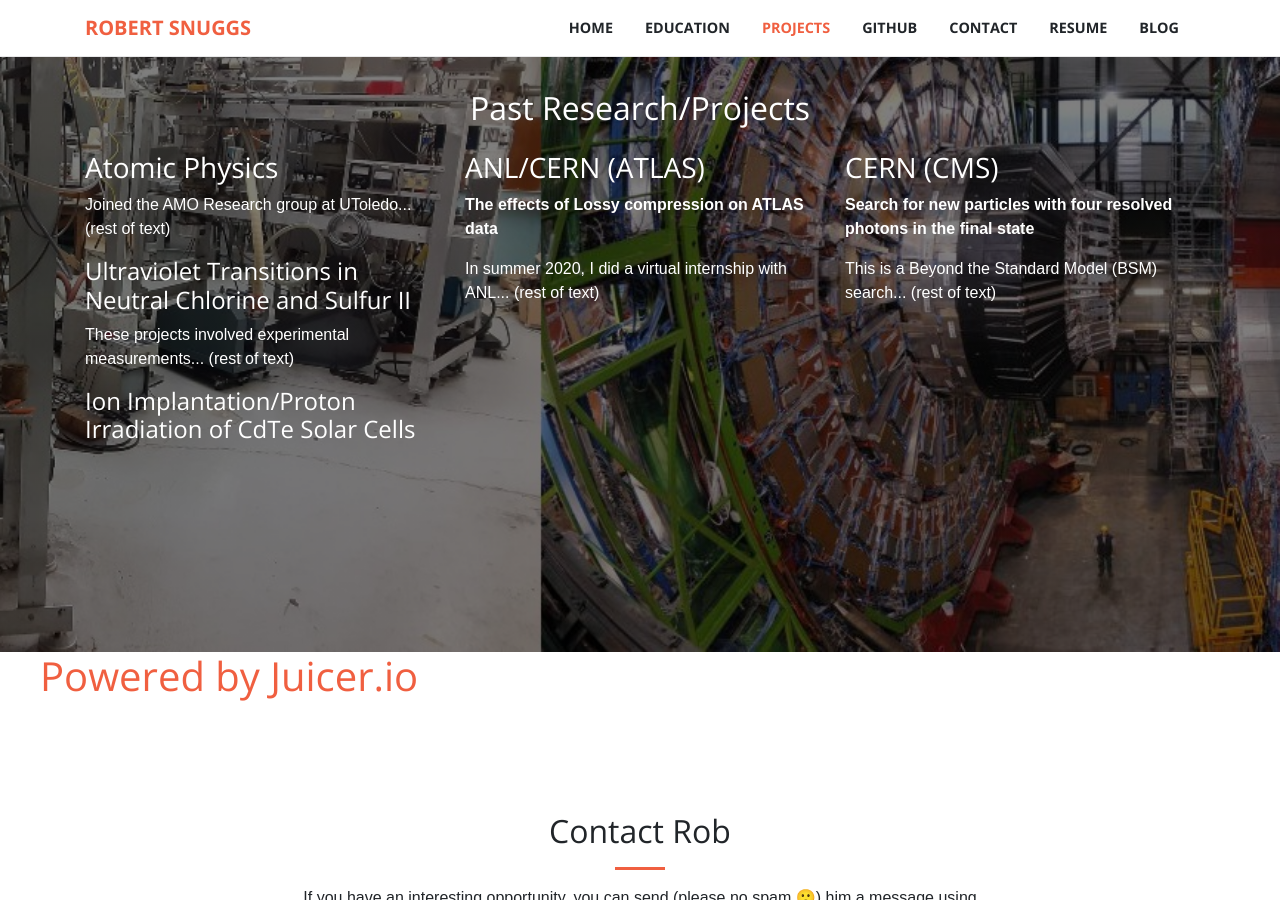
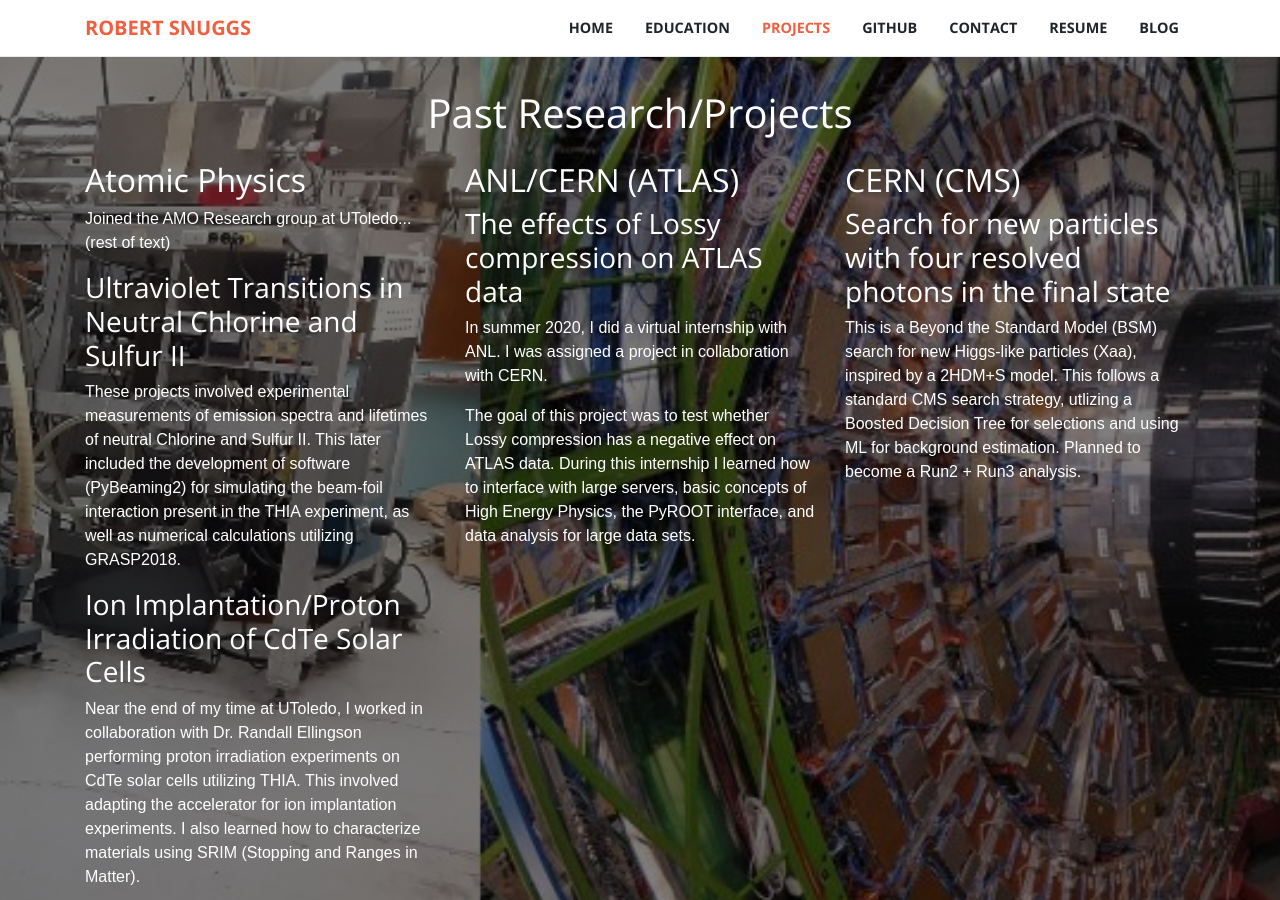
Before and after one commit to madscientoast/madscientoast.github.io, a Jekyll site: the page index.html, which Jekyll copies as it is, in a window 1280 px wide and 900 px high, scrolled down 1862 px. Built offline with Jekyll 4.4.1, drawn with Linux system fonts in a browser that asks for light colours; nearby versions of some CDN libraries; a script that is not in the unit is left out.

Commit message:
Update index.html

```diff
--- a/index.html
+++ b/index.html
@@ -223,29 +223,40 @@ body, html {
   <div class="container py-5">
     <div class="row justify-content-center">
       <div class="col-lg-10 text-center">
-        <h2 class="mb-4">Past Research/Projects</h2>
+        <h1 class="mb-4">Past Research/Projects</h1>
       </div>
     </div>
 
     <div class="row justify-content-center">
       <div class="col-md-4 mb-4">
-        <h3>Atomic Physics</h3>
+        <h2>Atomic Physics</h2>
         <p>Joined the AMO Research group at UToledo... (rest of text)</p>
-        <h4>Ultraviolet Transitions in Neutral Chlorine and Sulfur II</h4>
-        <p>These projects involved experimental measurements... (rest of text)</p>
-        <h4>Ion Implantation/Proton Irradiation of CdTe Solar Cells</h4>
+
+        <h3>Ultraviolet Transitions in Neutral Chlorine and Sulfur II</h3>
+        <p>These projects involved experimental measurements of emission spectra and lifetimes of neutral Chlorine and Sulfur II. This later included the development of software (PyBeaming2) for simulating the beam-foil interaction present in the THIA
+		  experiment, as well as numerical calculations utilizing GRASP2018.</p>
+
+        <h3>Ion Implantation/Proton Irradiation of CdTe Solar Cells</h3>
+	<p>Near the end of my time at UToledo, I worked in collaboration with Dr. Randall Ellingson performing proton
+		irradiation experiments on CdTe solar cells utilizing THIA. This involved adapting the accelerator for ion implantation experiments.
+		I also learned how to characterize materials using SRIM (Stopping and Ranges in Matter).</p>
       </div>
 
       <div class="col-md-4 mb-4">
-        <h3>ANL/CERN (ATLAS)</h3>
-        <p><strong>The effects of Lossy compression on ATLAS data</strong></p>
-        <p>In summer 2020, I did a virtual internship with ANL... (rest of text)</p>
+        <h2>ANL/CERN (ATLAS)</h2>
+        <h3>The effects of Lossy compression on ATLAS data</h3>
+        <p>In summer 2020, I did a virtual internship with ANL. I was assigned a project in collaboration with CERN.</p>
+          <p class="text-white">The goal of this project was to test whether Lossy compression has a negative effect on ATLAS data. During this
+		  internship I learned how to interface with large servers, basic concepts of High Energy Physics, the PyROOT interface, and data analysis
+		  for large data sets.</p>
       </div>
 
       <div class="col-md-4 mb-4">
-        <h3>CERN (CMS)</h3>
-        <p><strong>Search for new particles with four resolved photons in the final state</strong></p>
-        <p>This is a Beyond the Standard Model (BSM) search... (rest of text)</p>
+        <h2>CERN (CMS)</h2>
+        <h3>Search for new particles with four resolved photons in the final state</strong></h3>
+        <p>This is a Beyond the Standard Model (BSM) search for new Higgs-like particles (Xaa), inspired by a 2HDM+S model.
+			This follows a standard CMS search strategy, utlizing a Boosted Decision Tree for selections and using ML for background estimation.
+			Planned to become a Run2 + Run3 analysis.</p>
       </div>
     </div>
   </div>
```
